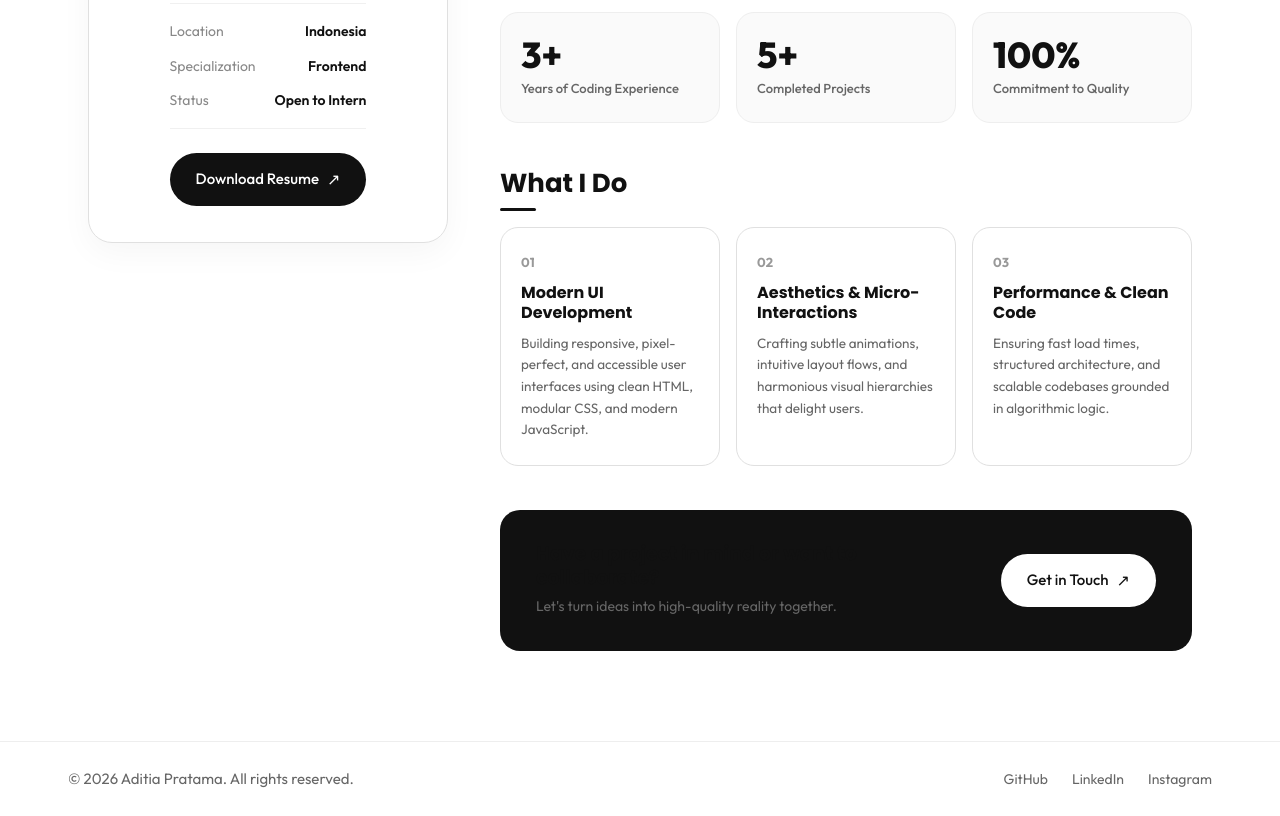
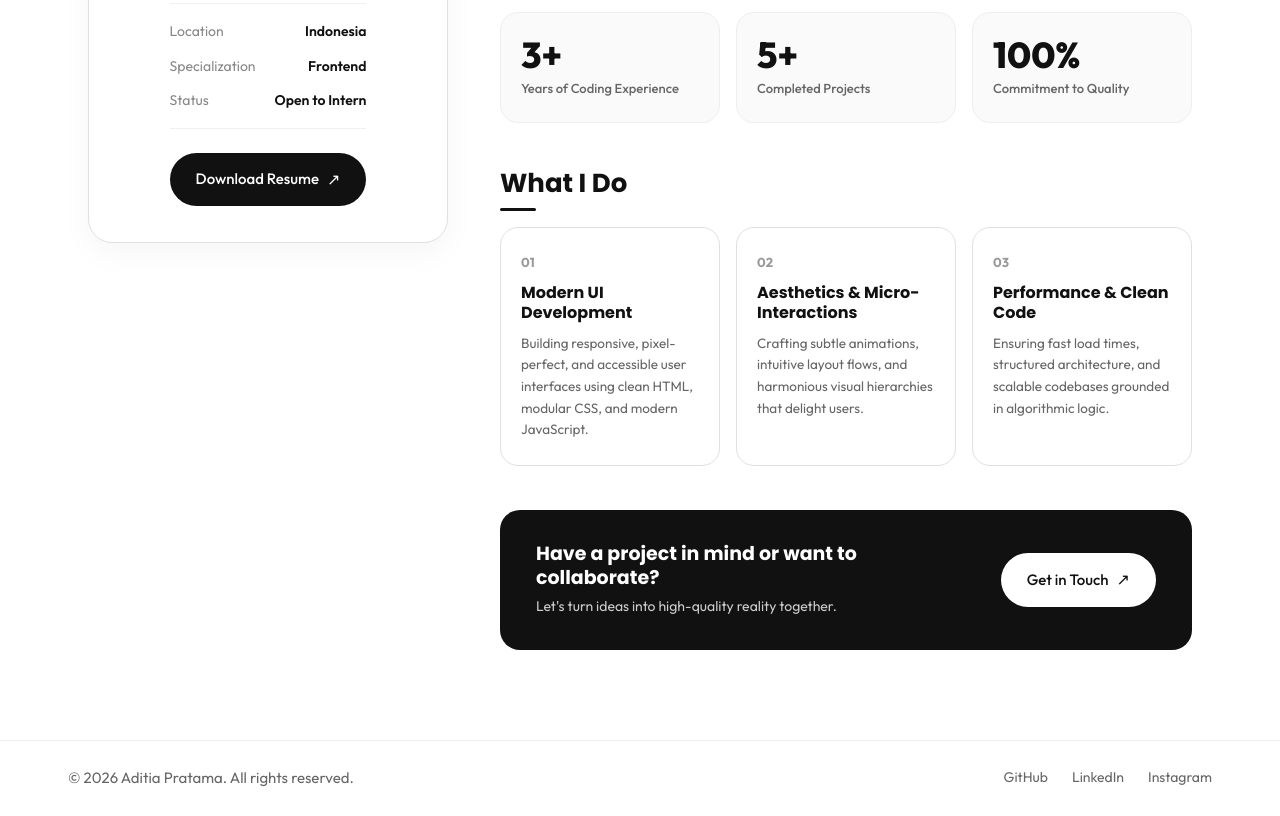
Before and after one commit to aditia-prtm/pemweb, a plain HTML site: page about.html in a window 1280 px wide. Shown: the part 732-1548 px from the top of the page. Drawn offline with Linux system fonts and the light colour scheme.

Commit message:
fix: unvisible cta text color

```diff
--- a/css/style.css
+++ b/css/style.css
@@ -837,14 +837,24 @@ button:active,
     gap: 24px;
 }
 
-.about-cta-banner h4 {
+.cta-text {
+    display: flex;
+    flex-direction: column;
+}
+
+.about-cta-banner h4,
+.cta-text h4 {
+    color: #ffffff;
     font-size: 19px;
     font-weight: 700;
     margin-bottom: 6px;
 }
 
-.about-cta-banner p {
+.about-cta-banner p,
+.cta-text p {
+    color: #cccccc;
     font-size: 14px;
+    line-height: 1.6;
 }
 
 .about-cta-banner .btn-talk {
```
